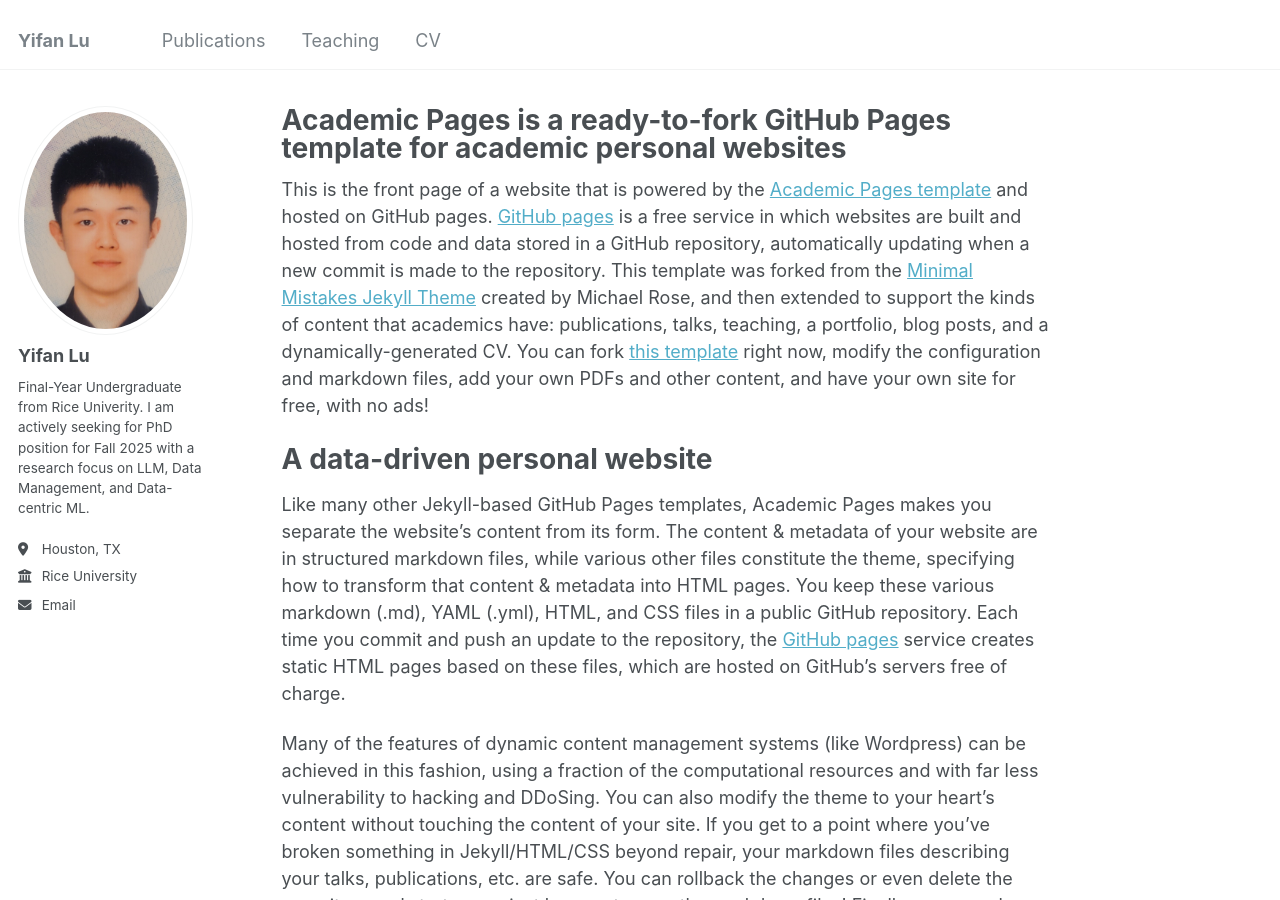
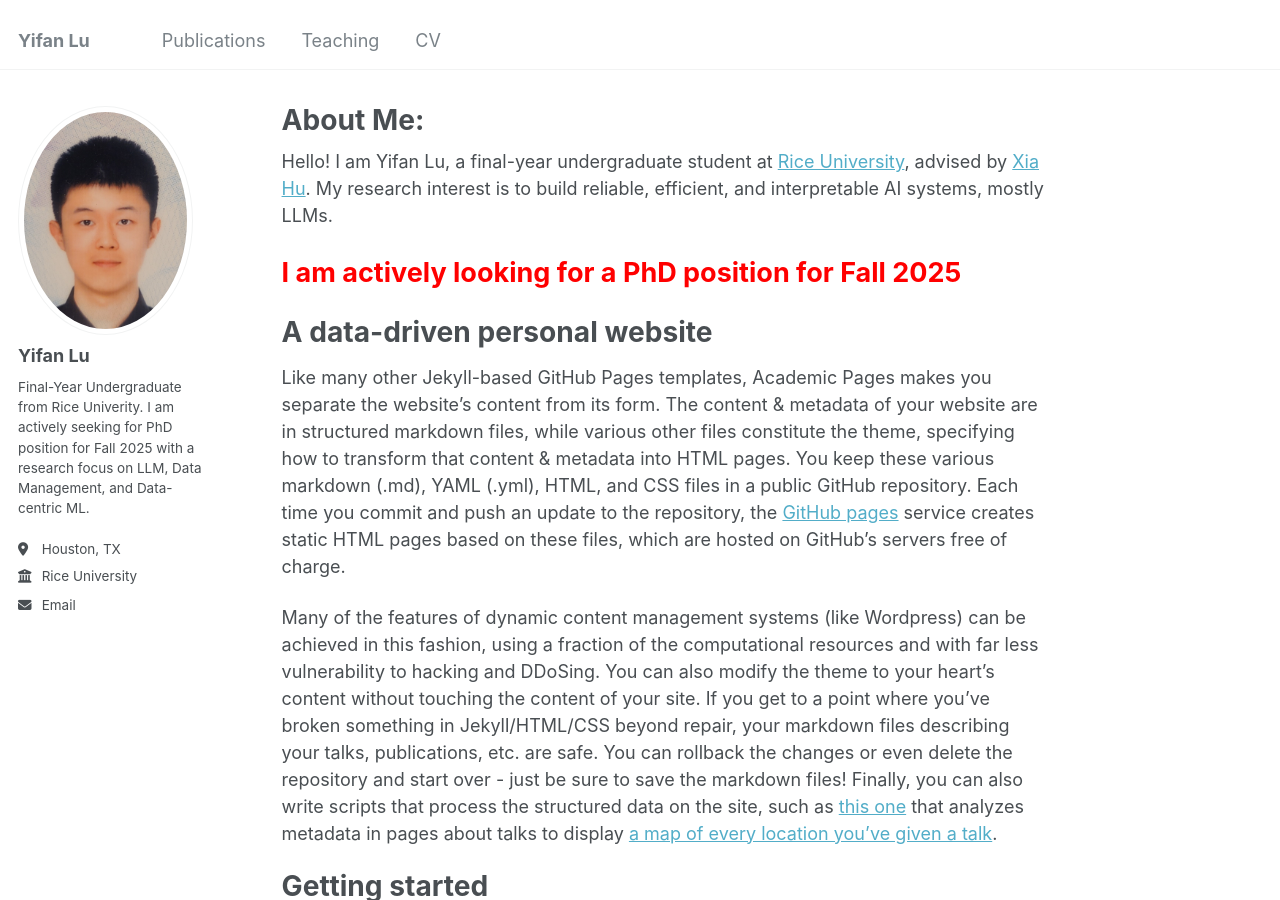
Before and after one commit to yl231/yl231.github.io, a Jekyll site: the page built from _pages/about.md, in a window 1280 px wide and 900 px high. Built offline with Jekyll 4.4.1, drawn with Linux system fonts in a browser that asks for light colours.

Commit message:
Update about.md

```diff
--- a/_pages/about.md
+++ b/_pages/about.md
@@ -1,13 +1,17 @@
 ---
 permalink: /
-title: "Academic Pages is a ready-to-fork GitHub Pages template for academic personal websites"
+title: "About Me:"
 author_profile: true
 redirect_from:
   - /about/
   - /about.html
 ---
 
-This is the front page of a website that is powered by the [Academic Pages template](https://github.com/academicpages/academicpages.github.io) and hosted on GitHub pages. [GitHub pages](https://pages.github.com) is a free service in which websites are built and hosted from code and data stored in a GitHub repository, automatically updating when a new commit is made to the repository. This template was forked from the [Minimal Mistakes Jekyll Theme](https://mmistakes.github.io/minimal-mistakes/) created by Michael Rose, and then extended to support the kinds of content that academics have: publications, talks, teaching, a portfolio, blog posts, and a dynamically-generated CV. You can fork [this template](https://github.com/academicpages/academicpages.github.io) right now, modify the configuration and markdown files, add your own PDFs and other content, and have your own site for free, with no ads!
+
+Hello! I am Yifan Lu, a final-year undergraduate student at [Rice University](https://www.rice.edu/), advised by [Xia Hu](https://cs.rice.edu/~xh37/index.html). My research interest is to build reliable, efficient, and interpretable AI systems, mostly LLMs.
+
+<span style="color: red; font-size: 1.5em;"><strong>I am actively looking for a PhD position for Fall 2025</strong></span>
+
 
 A data-driven personal website
 ======
```
